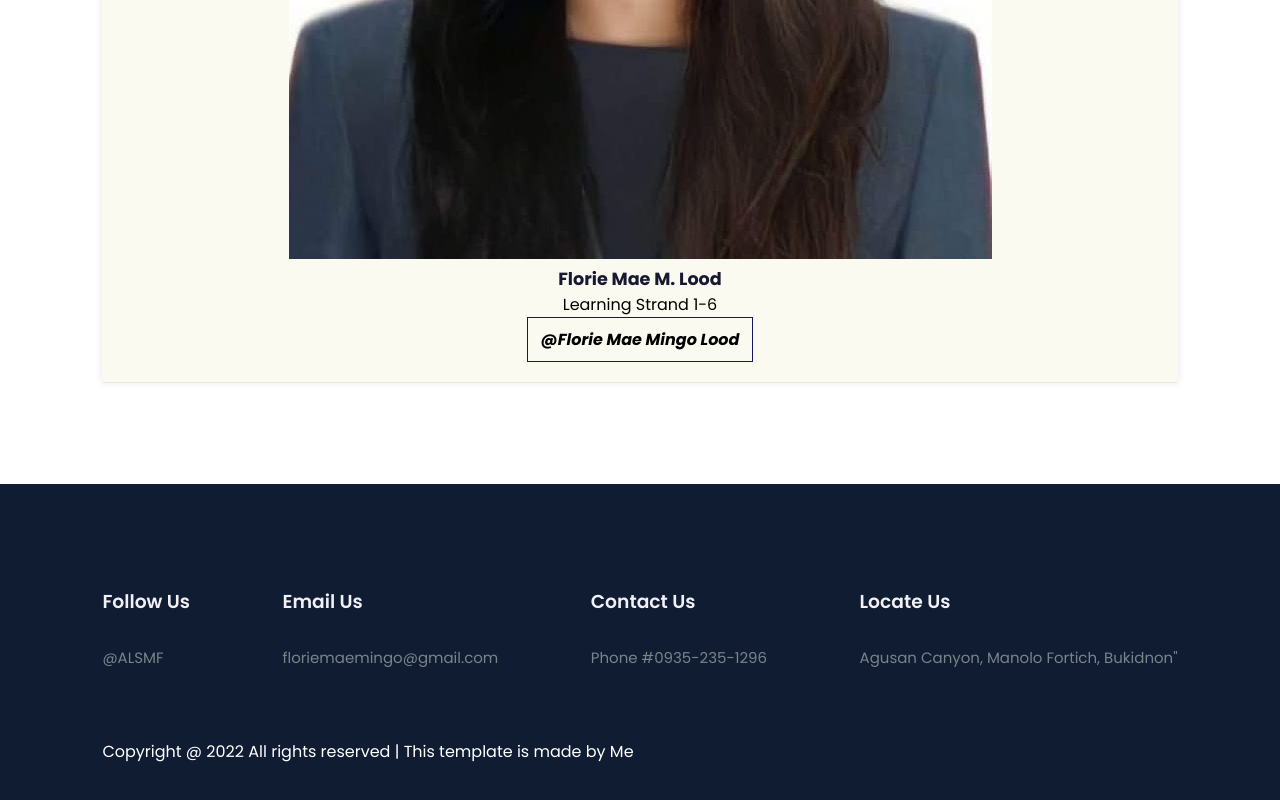
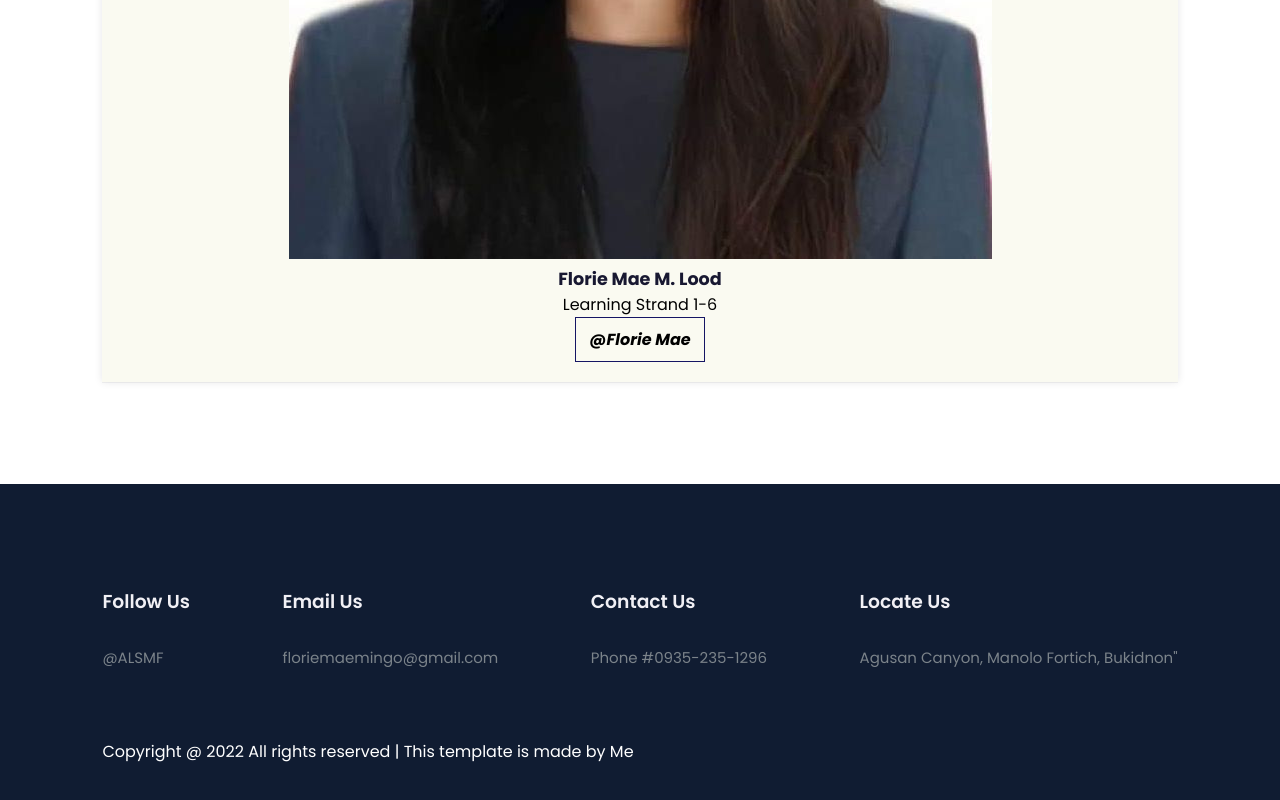
Before and after one commit to Florie1731/ALS-AGUSAN-CANYON-, a plain HTML site: page index.html in a window 1280 px wide. Shown: the part 1939-2739 px from the top of the page. Drawn offline with nearby package versions, Linux system fonts and the light colour scheme.

Commit message:
Update index.html

```diff
--- a/index.html
+++ b/index.html
@@ -86,7 +86,7 @@
 				<h6>Florie Mae M. Lood</h6>
 				<p>Learning Strand 1-6</p>
 				<div class="pro-links">
-					<i class="https://www.facebook.com/share/15u4Sa9YBR/">@Florie Mae Mingo Lood </i>
+					<i class="https://www.facebook.com/share/15u4Sa9YBR/">@Florie Mae </i>
 	</section>
 	<!-- Experts section ends from here -->
 
```
